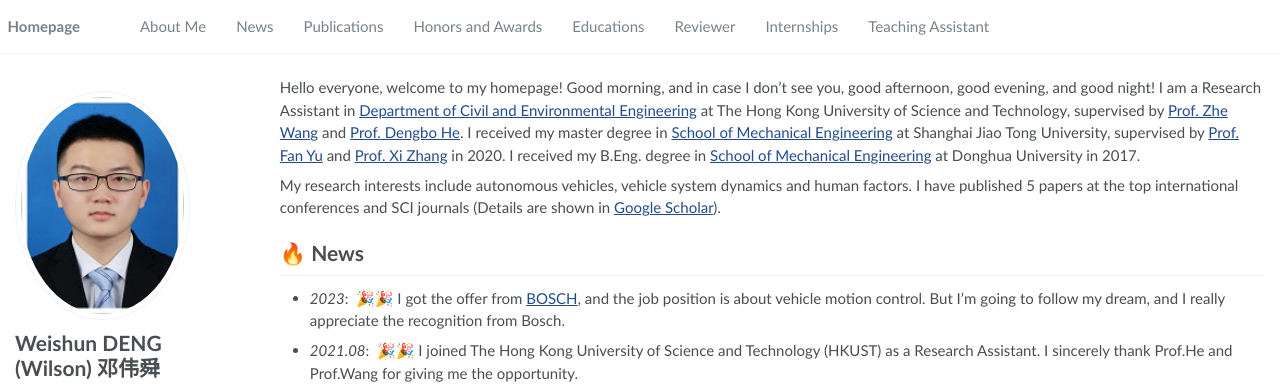
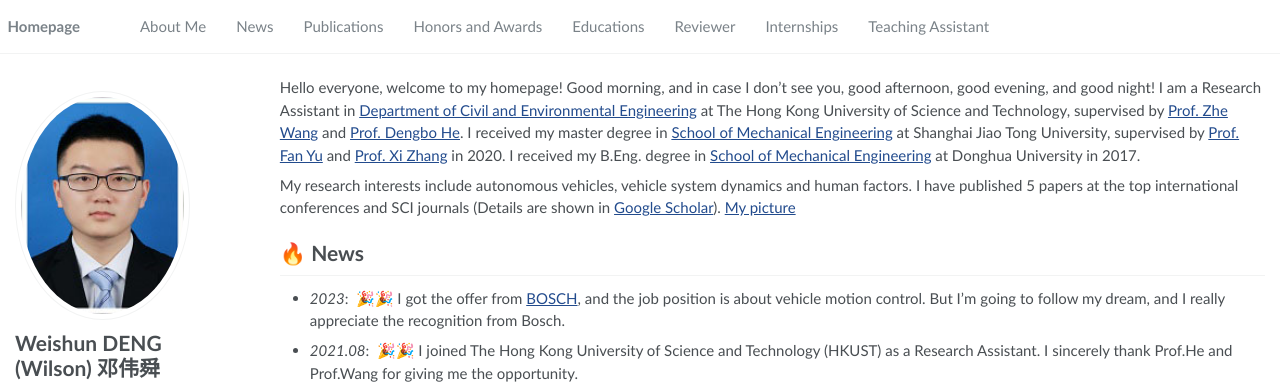
Before and after one commit to RayeRen/acad-homepage.github.io, a Jekyll site: the page built from _pages/about.md, in a window 1280 px wide and 900 px high. Shown: the top 392 px of the window. Built offline with Jekyll 4.4.1, drawn with Linux system fonts in a browser that asks for light colours.

Commit message:
Update about.md

```diff
--- a/_pages/about.md
+++ b/_pages/about.md
@@ -21,7 +21,7 @@ Hello everyone, welcome to my homepage! Good morning, and in case I don't see yo
 I am a Research Assistant in [Department of Civil and Environmental Engineering](https://www.ce.ust.hk//) at The Hong Kong University of Science and Technology, supervised by [Prof. Zhe Wang](https://facultyprofiles.hkust.edu.hk/profiles.php?profile=walter-zhe-wang-cezhewang//) and [Prof. Dengbo He](https://seng.hkust.edu.hk/about/people/faculty/dengbo-he). I received my master degree in [School of Mechanical Engineering](https://me.sjtu.edu.cn//) at Shanghai Jiao Tong University, supervised by [Prof. Fan Yu](https://www.baidu.com/link?url=Fov8hSfLaPDQ8bdhpKv2Dq4Vdo1AvnibWXX0HnZl45Mnl9zWvRgpkaB6qnIOThfpm51qD0dy2d0Q5j40w4IcKBnFXNLq7aneEYs7TxerjF3&wd=&eqid=efadda3d00195d7000000006630b2f86) and [Prof. Xi Zhang](https://me.sjtu.edu.cn/teacher_directory1/zhangxi.html//) in 2020. I received my B.Eng. degree in [School of Mechanical Engineering](https://meccol.dhu.edu.cn//) at Donghua University in 2017.
 
 My research interests include autonomous vehicles, vehicle system dynamics and human factors. I have published 5 papers at the top international conferences and SCI journals (Details are shown in [Google Scholar](https://scholar.google.com/citations?user=LWC2XQEAAAAJ//)).
-
+ [My picture](../images/hkjx.jpg)
 
 # 🔥 News
 - *2023*: &nbsp;🎉🎉 I got the offer from [BOSCH](https://www.bosch.com.cn/en/), and the job position is about vehicle motion control. But I'm going to follow my dream, and I really appreciate the recognition from Bosch.
```
